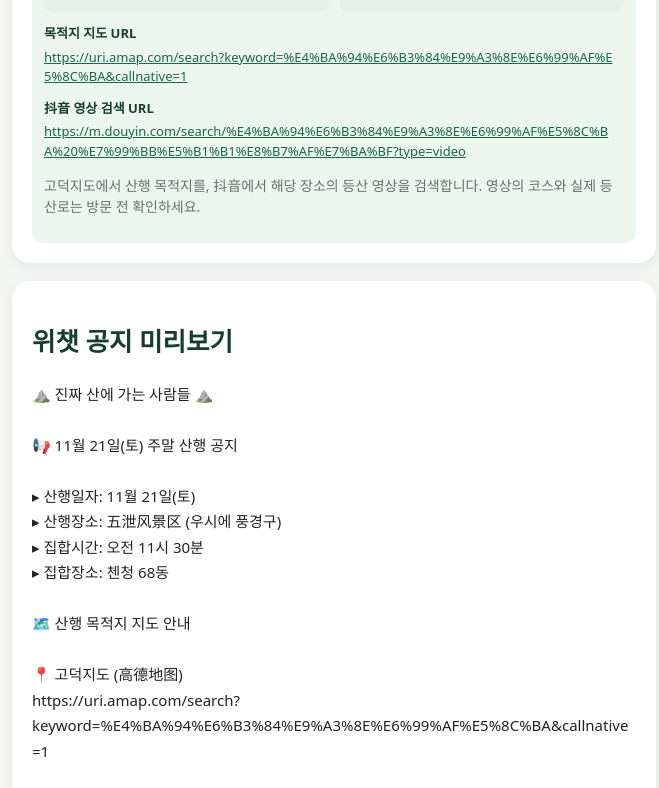
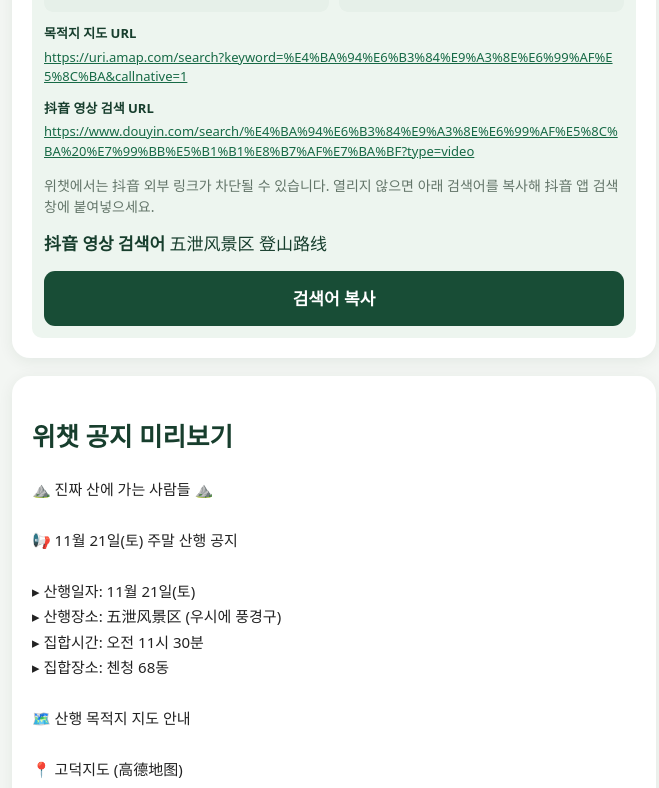
Before and after one commit to foryun74-web/-jinhua-hiking, a plain HTML site: page notice.html in a window 1280 px wide. Shown: the part 931-1719 px from the top of the page, without its empty margins (306-965 px from the left). Drawn offline with Linux system fonts and the light colour scheme.

Commit message:
Add files via upload

```diff
--- a/notice.html
+++ b/notice.html
@@ -35,7 +35,7 @@ pre{white-space:pre-wrap;overflow-wrap:anywhere;font:15px/1.7 system-ui,sans-ser
 <label for="meeting">집합장소</label><input id="meeting" value="첸청 68동">
 <div class="notice"><strong>자동 입력된 산행 목적지 지도</strong>
 <div class="links"><a id="amap" target="_blank" rel="noopener noreferrer">📍 고덕지도 목적지</a><a id="route" target="_blank" rel="noopener noreferrer">🎬 산행코스 영상 (抖音)</a></div><div class="mapurls"><div><strong>목적지 지도 URL</strong><div><a id="amapUrl" target="_blank" rel="noopener noreferrer"></a></div></div><div><strong>抖音 영상 검색 URL</strong><div><a id="routeUrl" target="_blank" rel="noopener noreferrer"></a></div></div></div>
-<p class="muted">고덕지도에서 산행 목적지를, 抖音에서 해당 장소의 등산 영상을 검색합니다. 영상의 코스와 실제 등산로는 방문 전 확인하세요.</p></div>
+<p class="muted">위챗에서는 抖音 외부 링크가 차단될 수 있습니다. 열리지 않으면 아래 검색어를 복사해 抖音 앱 검색창에 붙여넣으세요.</p><div><strong>抖音 영상 검색어</strong> <span id="videoKeyword"></span> <button id="copyKeyword" type="button">검색어 복사</button></div></div>
 </section>
 <section class="card" id="result"><h2>위챗 공지 미리보기</h2><pre id="preview"></pre>
 <button id="copy" type="button">공지 전체 복사</button>
@@ -50,11 +50,11 @@ function nextSaturday(){const d=new Date();d.setHours(12,0,0,0);d.setDate(d.getD
 function day(v){if(!v)return '미정';const d=new Date(v+'T12:00:00');return `${d.getMonth()+1}월 ${d.getDate()}일(${['일','월','화','수','목','금','토'][d.getDay()]})`;}
 function links(p){const q=encodeURIComponent(p.trim());return {
 a:'https://uri.amap.com/search?keyword='+q+'&callnative=1',
-r:'https://m.douyin.com/search/'+encodeURIComponent(p.trim()+' 登山路线')+'?type=video'
+r:'https://www.douyin.com/search/'+encodeURIComponent(p.trim()+' 登山路线')+'?type=video'
 };}
 function update(){
  const p=el('place').value.trim();const {a,r}=links(p);
- el('amap').href=p?a:'#';el('route').href=p?r:'#';el('amapUrl').href=p?a:'#';el('routeUrl').href=p?r:'#';el('amapUrl').textContent=p?a:'';el('routeUrl').textContent=p?r:'';
+ el('videoKeyword').textContent=p?p+' 登山路线':'';el('amap').href=p?a:'#';el('route').href=p?r:'#';el('amapUrl').href=p?a:'#';el('routeUrl').href=p?r:'#';el('amapUrl').textContent=p?a:'';el('routeUrl').textContent=p?r:'';
  const t=el('time').value.split(':');
  const tim=t.length===2?`${Number(t[0])<12?'오전':'오후'} ${Number(t[0])%12||12}시 ${t[1]}분`:'미정';
  const n=Math.min(30,Math.max(1,Number(el('count').value)||5));
@@ -73,8 +73,9 @@ function update(){
 📍 고덕지도 (高德地图)
 ${a}
 
-🎬 산행코스 영상 (抖音) (登山路线)
+🎬 산행코스 영상 (抖音)
 ${r}
+▸ 위챗에서 안 열리면 抖音 앱에서 검색: ${p} 登山路线
 
 🌿 이번 주말에도 함께 산에 오르며 건강도 챙기고 즐거운 시간 보내요!
 
@@ -106,6 +107,7 @@ try{const saved=JSON.parse(localStorage.getItem('hikingNoticeDraft')||'null');if
 if(!el('date').value){const d=nextSaturday();el('date').value=fmtDate(d);const f=new Date(d);f.setDate(f.getDate()-1);el('deadline').value=fmtDate(f);}
 ids.forEach(id=>el(id).addEventListener('input',update));
 el('search').addEventListener('click',autofill);
+el('copyKeyword').addEventListener('click',async()=>{const word=el('videoKeyword').textContent;try{await navigator.clipboard.writeText(word);el('searchStatus').textContent='抖音 검색어를 복사했습니다.';}catch(e){const ta=document.createElement('textarea');ta.value=word;document.body.appendChild(ta);ta.select();document.execCommand('copy');ta.remove();el('searchStatus').textContent='검색어 복사를 시도했습니다.';}});
 el('copy').onclick=async()=>{
  try{await navigator.clipboard.writeText(el('preview').textContent);el('status').textContent='복사했습니다. 위챗에 붙여넣으세요.';}
  catch(e){const ta=document.createElement('textarea');ta.value=el('preview').textContent;document.body.appendChild(ta);ta.select();const ok=document.execCommand('copy');ta.remove();el('status').textContent=ok?'복사했습니다.':'복사할 수 없습니다. 공지 내용을 길게 눌러 복사하세요.';}
```
